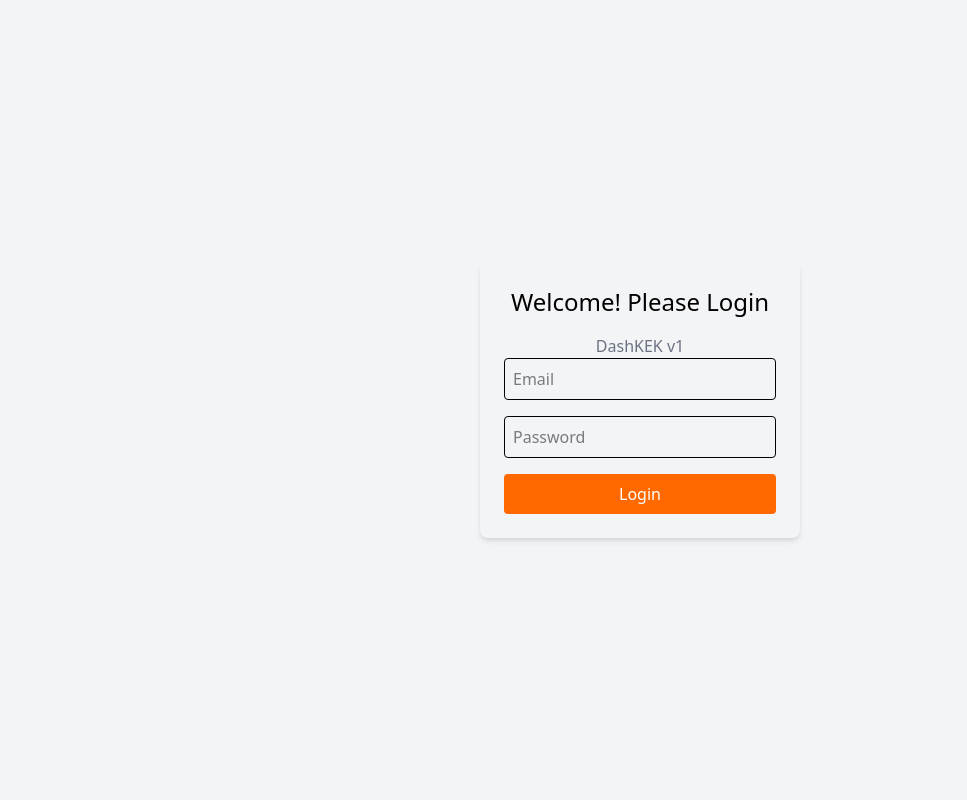
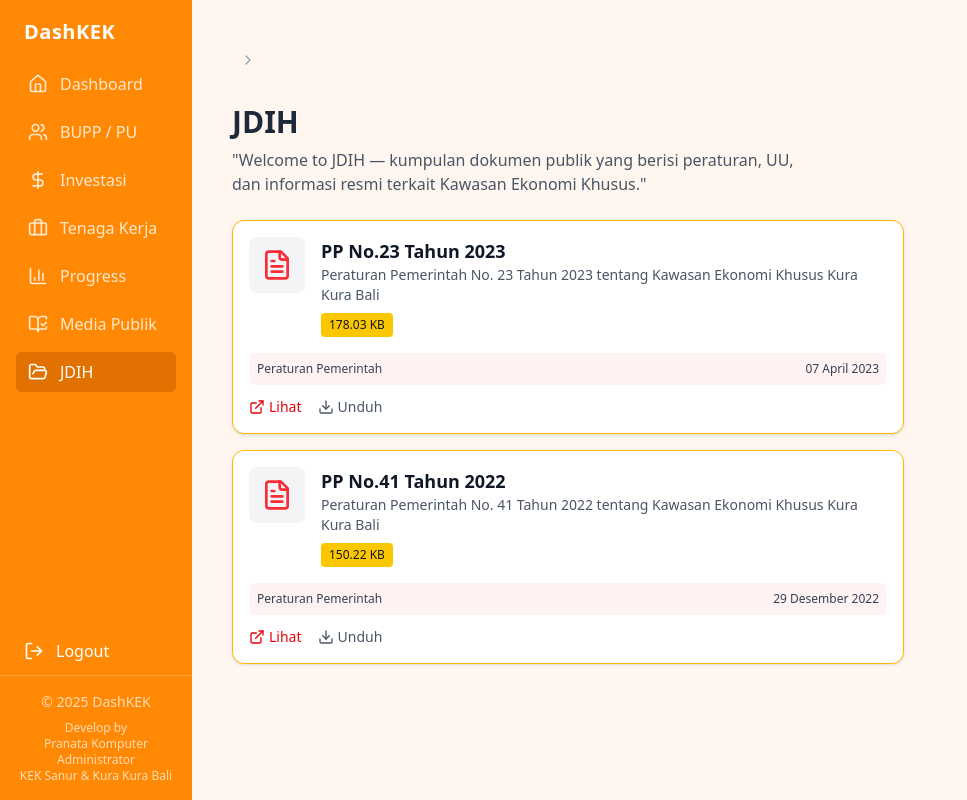
Before and after one commit to chuboot/dashkek-r, a React (Vite) app: page /dashboard/jdih in a window 1280 px wide. Before the commit this address led to /. Shown: the whole page, without its empty margins (0-967 px from the left). Built offline with nearby package versions, Linux system fonts and the light colour scheme; no server answers.

Commit message:
add page jdih

```diff
--- /dev/null
+++ b/src/components/JdihCard.jsx
@@ -0,0 +1,53 @@
+import { FileText, Download, ExternalLink } from "lucide-react";
+import { Link } from "react-router-dom";
+
+const JdihCard = ({ title, deskripsi, kategori, tglTerbit, size, fileUrl }) => {
+  const fileName = fileUrl.split("/").pop(); // ambil nama file
+
+  return (
+    <div className="w-full bg-white border border-amber-400 rounded-xl shadow-sm p-4">
+      <div className="flex gap-4 items-start">
+
+        <div className="w-14 h-14 bg-gray-100 rounded-lg flex items-center justify-center">
+          <FileText className="w-8 h-8 text-red-500" />
+        </div>
+
+        <div className="flex-1">
+          <h2 className="text-gray-900 font-semibold text-lg">{title}</h2>
+          <p className="text-gray-600 text-sm">{deskripsi}</p>
+
+          <span className="inline-block mt-2 bg-yellow-400 text-gray-900 text-xs font-medium px-2 py-1 rounded">
+            {size}
+          </span>
+        </div>
+      </div>
+
+      <div className="flex justify-between mt-4 text-xs text-gray-700 bg-red-50 p-2 rounded-md">
+        <span>{kategori}</span>
+        <span>{tglTerbit}</span>
+      </div>
+
+      {/* ACTION BUTTON */}
+      <div className="flex gap-4 mt-3 text-sm font-medium">
+        {/* View Online */}
+        <Link
+          to={`/view/${fileName}`}
+          className="flex items-center gap-1 text-red-600 hover:text-red-800"
+        >
+          <ExternalLink size={16} /> Lihat
+        </Link>
+
+        {/* Download */}
+        <a
+          href={fileUrl}
+          download
+          className="flex items-center gap-1 text-gray-600 hover:text-black"
+        >
+          <Download size={16} /> Unduh
+        </a>
+      </div>
+    </div>
+  );
+};
+
+export default JdihCard;
--- a/src/components/Sidebar.jsx
+++ b/src/components/Sidebar.jsx
@@ -9,6 +9,7 @@ import {
   Briefcase,
   LogOut,
   BookOpenCheck,
+  FolderOpen,
 } from "lucide-react";
 
 export default function Sidebar({ isOpen, onClose }) {
@@ -19,6 +20,7 @@ export default function Sidebar({ isOpen, onClose }) {
     { to: "/dashboard/tenagakerja", label: "Tenaga Kerja", icon: Briefcase },
     { to: "/dashboard/progress", label: "Progress", icon: BarChart3 },
     { to: "/dashboard/media-publik", label: "Media Publik", icon: BookOpenCheck },
+    { to: "/dashboard/jdih", label: "JDIH", icon: FolderOpen },
   ];
 
   return (
--- /dev/null
+++ b/src/pages/ListJdih.jsx
@@ -0,0 +1,63 @@
+import React, { useState } from "react";
+import Sidebar from "../components/Sidebar";
+import Breadcrumb from "../components/Breadcrumb";
+import JdihCard from "../components/JdihCard";
+
+const ListJdih = () => {
+  const [sidebarOpen, setSidebarOpen] = useState(false);
+
+  const resources = [
+    {
+  id: 101,
+  title: "PP No.23 Tahun 2023",
+  deskripsi: "Peraturan Pemerintah No. 23 Tahun 2023 tentang Kawasan Ekonomi Khusus Kura Kura Bali",
+  kategori: "Peraturan Pemerintah",
+  tglTerbit: "07 April 2023",
+  size: "178.03 KB",
+  fileUrl: "/pdfs/pp-no23-2023.pdf"   // lokasi file
+},{
+      id: 102,
+      title: "PP No.41 Tahun 2022",
+      deskripsi: "Peraturan Pemerintah No. 41 Tahun 2022 tentang Kawasan Ekonomi Khusus Kura Kura Bali",
+      kategori: "Peraturan Pemerintah",
+      tglTerbit: "29 Desember 2022",
+      size: "150.22 KB",
+     fileUrl: "/pdfs/pp-no41-2022.pdf"
+    }
+  ];
+
+  return (
+    <div className="flex min-h-screen bg-[#FFF7EF] text-gray-800">
+      <Sidebar isOpen={sidebarOpen} onClose={() => setSidebarOpen(false)} />
+
+      <div className="flex-1 flex flex-col">
+
+        {/* Mobile Header */}
+        <header className="md:hidden flex items-center px-4 h-16 shadow bg-white">
+          <button onClick={() => setSidebarOpen(true)}>☰</button>
+          <h1 className="ml-4 font-semibold">DashKEK</h1>
+        </header>
+
+        <main className="flex-1 p-5 md:p-10">
+          <Breadcrumb items={["Dashboard", "JDIH"]} />
+
+          <h2 className="text-3xl font-semibold mb-2">JDIH</h2>
+          <p className="text-base text-gray-600 mb-6 max-w-xl">
+            "Welcome to JDIH — kumpulan dokumen publik yang berisi peraturan, UU,
+            dan informasi resmi terkait Kawasan Ekonomi Khusus."
+          </p>
+
+          <ul className="space-y-4 max-w-2xl">
+            {resources.map((r) => (
+              <li key={r.id}>
+                <JdihCard {...r} />
+              </li>
+            ))}
+          </ul>
+        </main>
+      </div>
+    </div>
+  );
+};
+
+export default ListJdih;
--- /dev/null
+++ b/src/pages/PdfViewer.jsx
@@ -0,0 +1,19 @@
+import { useParams } from "react-router-dom";
+
+const PdfViewer = () => {
+  const { file } = useParams();
+
+  const pdfUrl = `/pdfs/${file}`;
+
+  return (
+    <div className="h-screen bg-gray-200 p-4">
+      <iframe
+        src={pdfUrl}
+        className="w-full h-full rounded-lg border"
+        title="PDF Viewer"
+      />
+    </div>
+  );
+};
+
+export default PdfViewer;
```
Also changed, not shown: src/router.jsx (+10 -0 lines), 2 other files (tests, documents, lock files or other folders).
